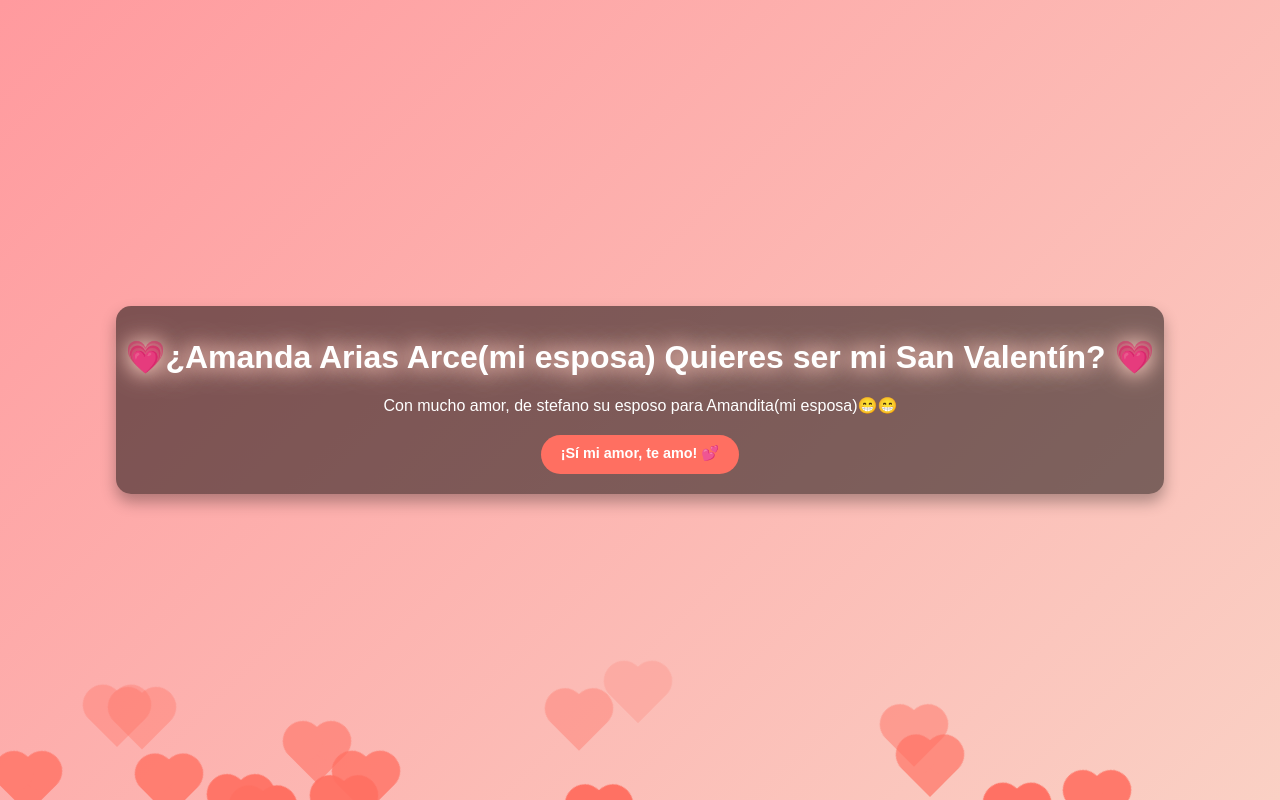
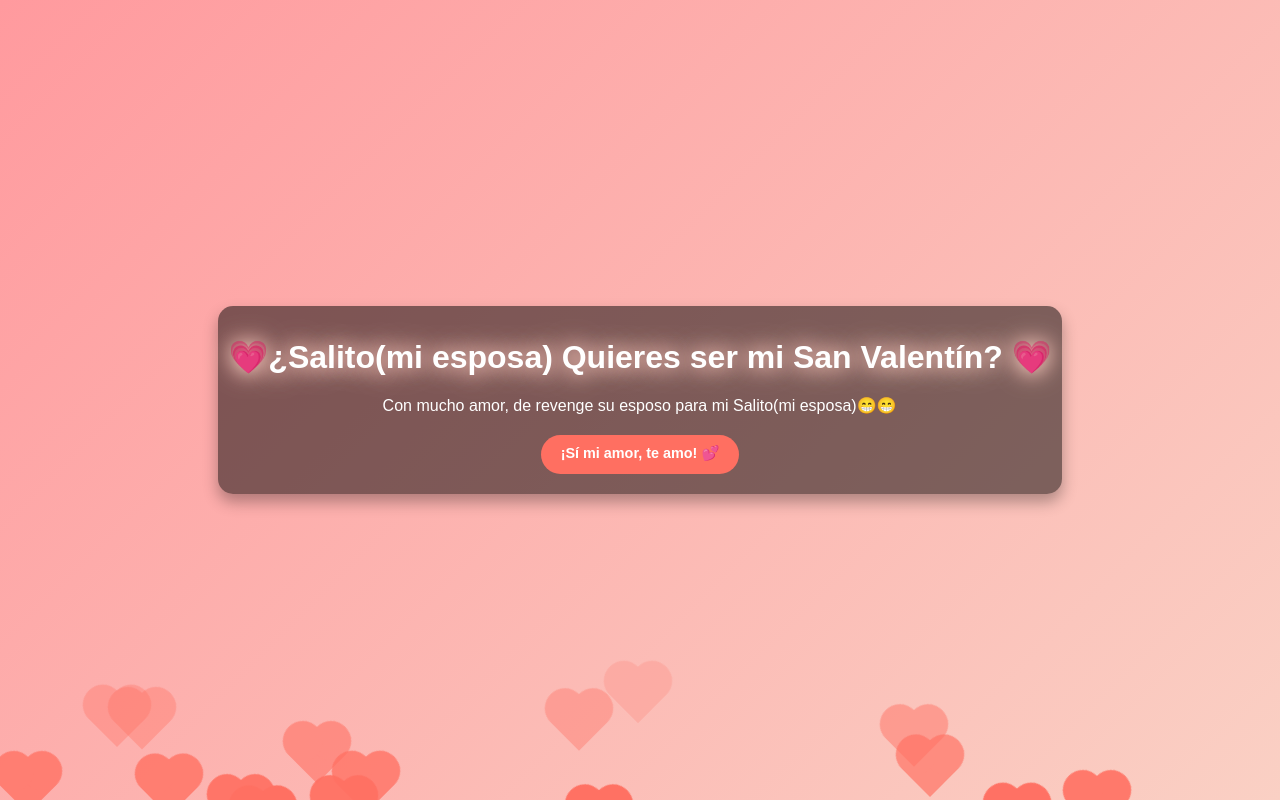
Before and after one commit to NicoBar2/revenge2, a plain HTML site: page index.html in a window 1280 px wide. Drawn offline with Linux system fonts and the light colour scheme.

Commit message:
Update index.html

```diff
--- a/index.html
+++ b/index.html
@@ -197,8 +197,8 @@
         <!-- Generar múltiples corazones dinámicamente con JavaScript -->
     </div>
     <div class="container">
-        <h1>💗¿Amanda Arias Arce(mi esposa) Quieres ser mi San Valentín? 💗</h1>
-        <p>Con mucho amor, de stefano su esposo para Amandita(mi esposa)😁😁</p>
+        <h1>💗¿Salito(mi esposa) Quieres ser mi San Valentín? 💗</h1>
+        <p>Con mucho amor, de revenge su esposo para mi Salito(mi esposa)😁😁</p>
         <div class="buttons">
             <a href="#" class="button yes" onclick="showThankYou()">¡Sí mi amor, te amo! 💕</a>
         </div>
```
